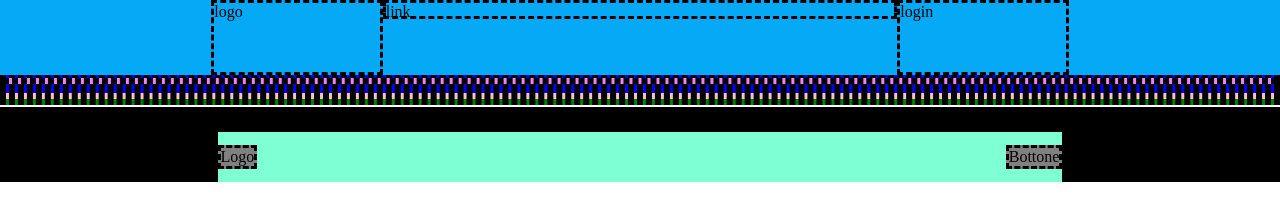
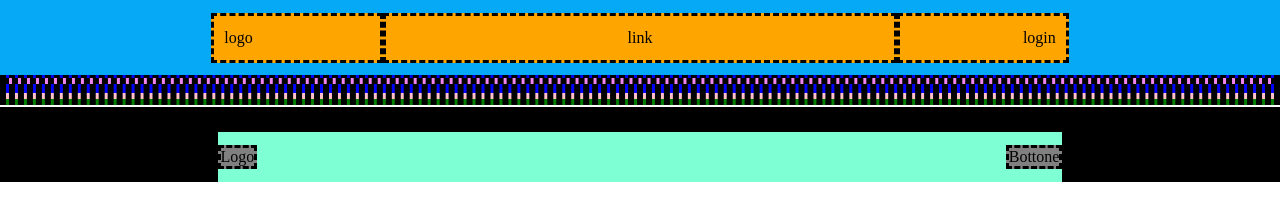
Before and after one commit to Lorenzo-Ruben-Rampa/htmlcss-struttura-discord, a plain HTML site: page index.html in a window 1280 px wide. Drawn offline with Linux system fonts and the light colour scheme.

Commit message:
Header completato

```diff
--- a/css/style.css
+++ b/css/style.css
@@ -14,6 +14,11 @@ header {
     width: 100%;
 }
 
+p {
+    align-self: center;
+    margin: 10px;
+}
+
 nav {
     border-style: dashed;
 }
@@ -25,16 +30,25 @@ div {
 .nav-header {
     background-color: orange;
     height: 50px;
-    margin-top: 15px;
+    align-self: center;
+    display: flex;
+    justify-content: flex-start
 }
 
 .laterale {
     width: 13.4%;
+    height: 50px;
+}
+
+.dx {
+    display:flex;
+    flex-direction: row-reverse;
 }
 
 .centrale {
     width: 40.2%;
-    margin: 0, auto;
+    height: 50px;
+    justify-content: center;
 }
 
 /* jumbotron */
@@ -58,9 +72,10 @@ div {
     background-color: pink;
 }
 
-.centrale {
+/* sezione grande
     height: 25.6%;
 }
+*/
 
 .greenbox {
     background-color: green;
--- a/index.html
+++ b/index.html
@@ -9,9 +9,15 @@
 <body>
     <!-- Intestazione -->
     <header>
-        <nav class="laterale" class="nav-header">logo</nav>
-        <nav class="centrale" class="nav-header">link</nav>
-        <nav class="laterale" class="nav-header" >login</nav>
+        <nav class="laterale nav-header">
+            <p>logo</p>
+        </nav>
+        <nav class="centrale nav-header">
+            <p>link</p>
+        </nav>
+        <nav class="laterale nav-header dx">
+            <p>login</p>
+        </nav>
     </header>
 
     <!-- jumbotron -->
```
